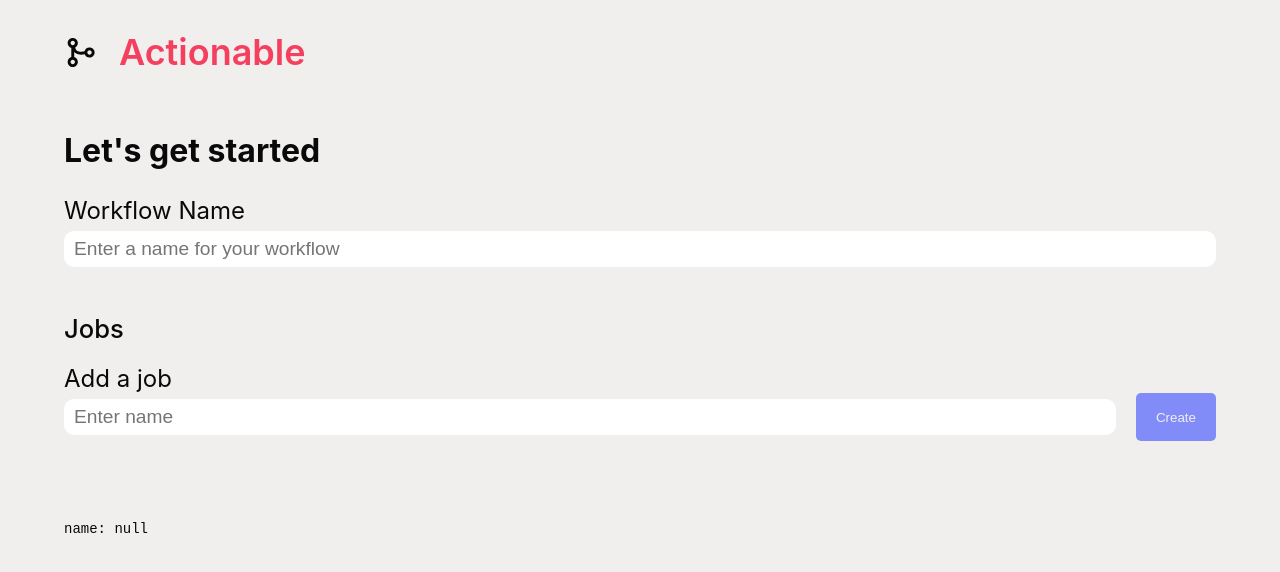
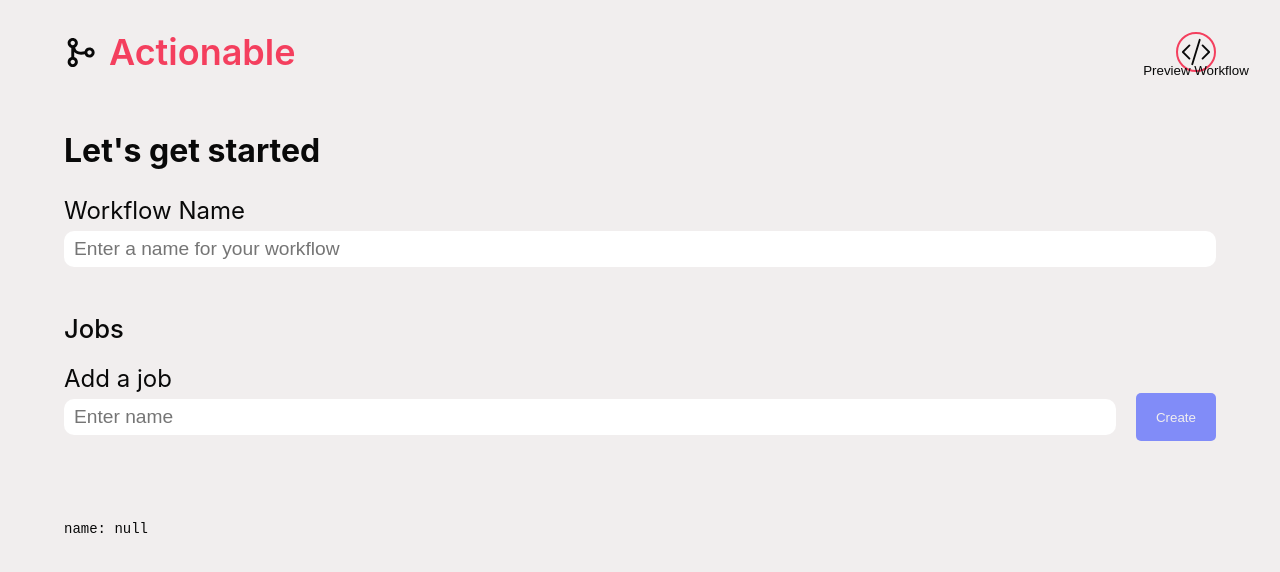
Before and after one commit to maybemaby/actionable, a Next.js app: page / in a window 1280 px wide. Shown: the top 572 px of the page. Built offline with nearby package versions, Linux system fonts and the light colour scheme.

Commit message:
Add drawer customization, preview

```diff
--- a/components/Drawer/Drawer.module.css
+++ b/components/Drawer/Drawer.module.css
@@ -22,8 +22,34 @@
   position: absolute;
   width: 100%;
   top: 0;
-  bottom: 0;
   background-color: rgba(27, 26, 26, 0.646);
+  height: 200vh;
+}
+
+.openBtn {
+  background: transparent;
+  border: 2px solid var(--rose-500);
+  color: var(--color-text);
+  z-index: 1;
+  padding: 3px;
+  margin: 0;
+  overflow: visible;
+  display: flex;
+  flex-direction: column;
+  align-items: center;
+  justify-content: center;
+  border-radius: 50%;
+}
+
+.openBtn:after {
+  position: absolute;
+  content: attr(data-label);
+  transition: all 100ms ease-in-out;
+  transform: translateY(120%);
+}
+
+.openBtn:hover::after, .openBtn:focus::after {
+  opacity: 1;
 }
 
 .container {
@@ -35,7 +61,7 @@
 
 .closeBtn {
   position: absolute;
-  padding: 10px;
+  padding: 5px;
   background: transparent;
   border: none;
   color: var(--color-text);
@@ -52,6 +78,7 @@
   right: 0;
   height: 100%;
   animation: slide-left 100ms linear;
+  border-left: 2px solid var(--color-primary);
 }
 
 .left {
--- a/components/Drawer/Drawer.tsx
+++ b/components/Drawer/Drawer.tsx
@@ -1,9 +1,9 @@
 import { Popover } from "@headlessui/react";
 import { AiOutlineClose } from "react-icons/ai";
+import { GiHamburgerMenu } from "react-icons/gi";
 import { Portal } from "@components/Portal/Portal";
 import styles from "./Drawer.module.css";
-import { Fragment, ReactNode } from "react";
-import { Transition } from "@headlessui/react";
+import { ReactNode } from "react";
 
 const posMap = {
   right: styles.right,
@@ -15,14 +15,26 @@ const posMap = {
 interface DrawerProps {
   position: "top" | "right" | "bottom" | "left";
   children: ReactNode;
+  buttonAs?: ReactNode;
+  buttonLabel?: string;
 }
 
-export const Drawer = ({ position, children }: DrawerProps) => {
+export const Drawer = ({
+  position,
+  children,
+  buttonAs,
+  buttonLabel,
+}: DrawerProps) => {
   return (
     <Popover>
       {({ open }) => (
         <>
-          <Popover.Button>Open</Popover.Button>
+          <Popover.Button
+            className={styles.openBtn}
+            data-label={buttonLabel ?? "Open"}
+          >
+            {buttonAs ?? <GiHamburgerMenu size={30} />}
+          </Popover.Button>
           {open && (
             <Portal
               className={styles.overlay}
--- a/components/layouts/AppLayout.module.css
+++ b/components/layouts/AppLayout.module.css
@@ -7,4 +7,5 @@
   gap: 20px;
   padding: 30px 0;
   align-items: center;
+  justify-content: space-between;
 }
--- a/components/layouts/AppLayout.tsx
+++ b/components/layouts/AppLayout.tsx
@@ -1,14 +1,28 @@
 import React from "react";
 import { BiGitMerge } from "react-icons/bi";
+import { Drawer } from "@components/Drawer/Drawer";
+import { BsCodeSlash } from "react-icons/bs";
+import { YamlPreview } from "@components/YamlPreview/YamlPreview";
+import { useWorkflowStore } from "@stores/workflow/WorkflowStore";
 import styles from "./AppLayout.module.css";
 
 export const AppLayout = ({ children }: { children: React.ReactNode }) => {
+  const { name, on, jobs } = useWorkflowStore();
 
   return (
     <>
       <header className={`${styles.appbar} ${styles.page}`}>
-        <BiGitMerge size={35} />
-        <h1>Actionable</h1>
+        <span className="row">
+          <BiGitMerge size={35} />
+          <h1>Actionable</h1>
+        </span>
+        <Drawer
+          position="right"
+          buttonAs={<BsCodeSlash size={30} />}
+          buttonLabel={"Preview Workflow"}
+        >
+          <YamlPreview given={{ on, name, jobs }} />
+        </Drawer>
       </header>
       <main className={styles.page}>{children}</main>
     </>
--- a/styles/globals.css
+++ b/styles/globals.css
@@ -123,6 +123,12 @@ input[type="text"] {
   margin: var(--sp-3) 0;
 }
 
+.row {
+  display: flex;
+  align-items: center;
+  gap: 10px;
+}
+
 .icon-btn {
   display: flex;
   flex-direction: row;
```
